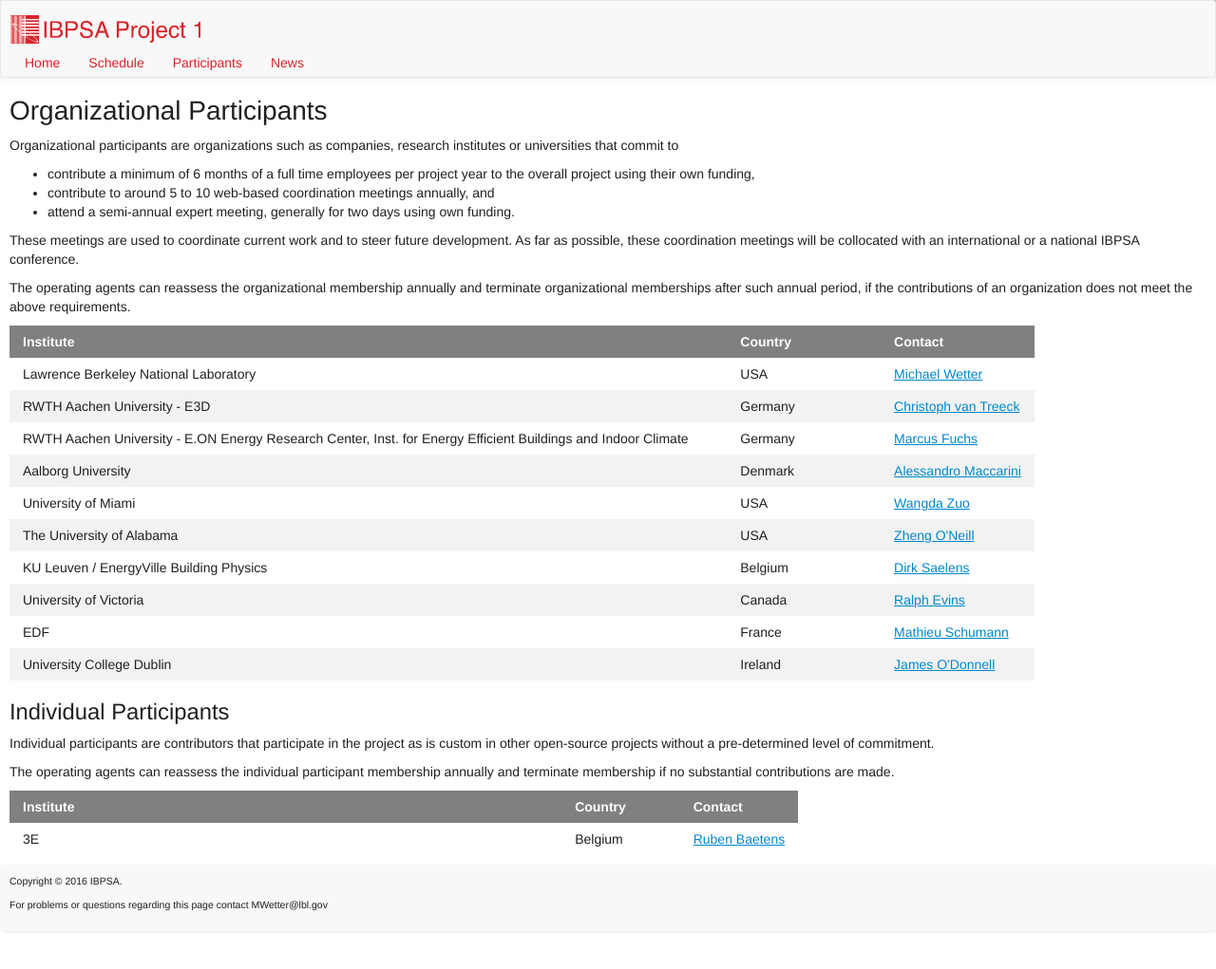
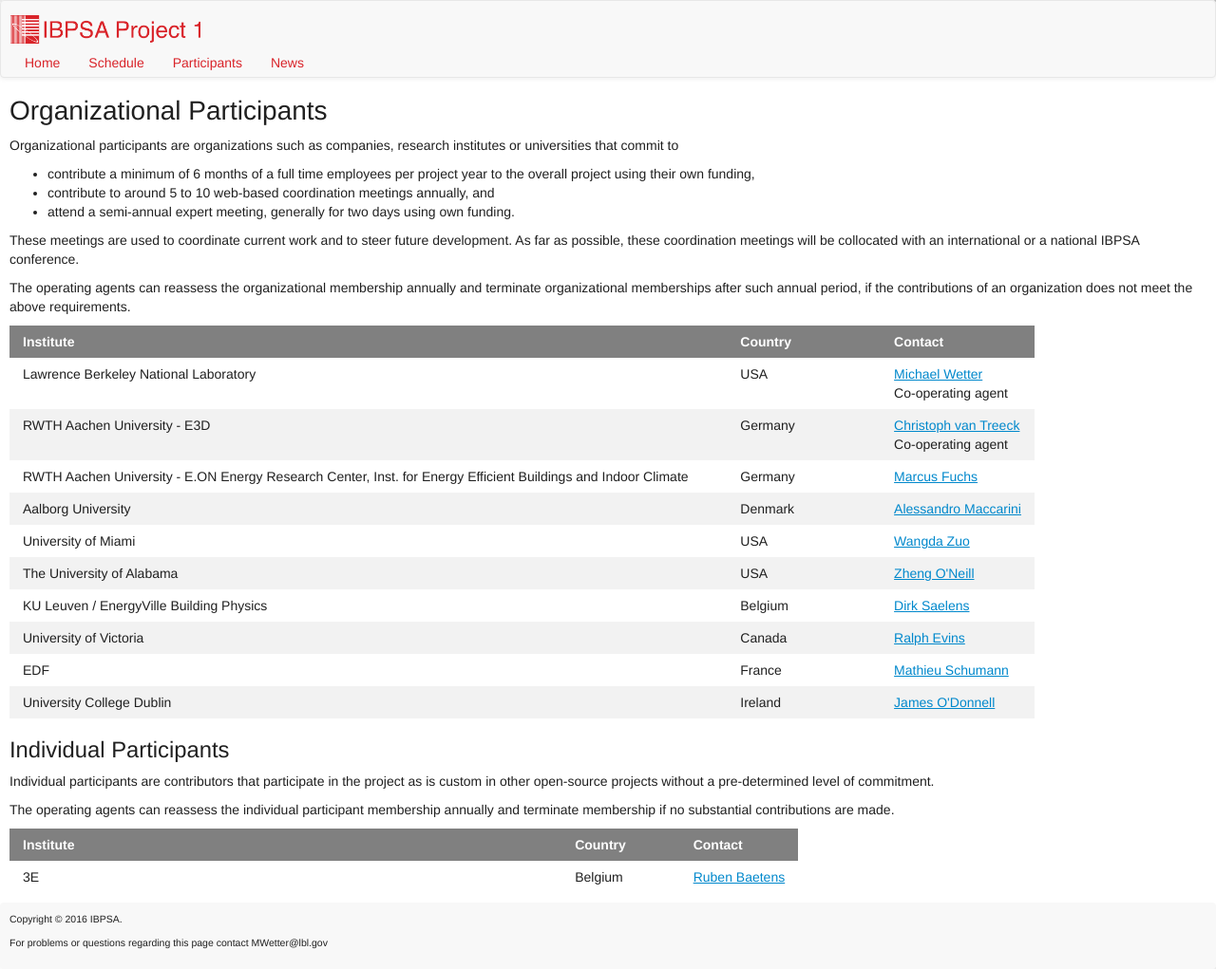
Before and after one commit to ibpsa/project1, a Jekyll site: the page built from participants.md, in a window 1280 px wide. Shown: the whole page at 95% size. Built offline with Jekyll 4.4.1, drawn with Linux system fonts in a browser that asks for light colours; nearby versions of some CDN libraries; before the commit the page ends 981 px from its top, so only the background shows below that.

Commit message:
Added roles

```diff
--- a/_data/organizational_participants.yml
+++ b/_data/organizational_participants.yml
@@ -3,12 +3,14 @@
   contact_email: MWetter@lbl.gov
   institute:     Lawrence Berkeley National Laboratory
   country:       USA
+  role:          Co-operating agent
 
 - date_joined:   5/18/2016
   contact_name:  Christoph van Treeck
   contact_email: treeck@e3d.rwth-aachen.de
   institute:     RWTH Aachen University - E3D
   country:       Germany
+  role:          Co-operating agent
 
 - date_joined:   5/18/2016
   contact_name:  Marcus Fuchs
--- a/participants.md
+++ b/participants.md
@@ -51,6 +51,10 @@
   </td>
   <td>
   <a href="mailto:{{ participant.contact_email }}">{{ participant.contact_name }}</a>
+  {% if participant.role == "Co-operating agent" %}
+  <br/>
+  {{ participant.role }}
+  {% endif %}
   </td>
 </tr>
 {% endfor %}
```
